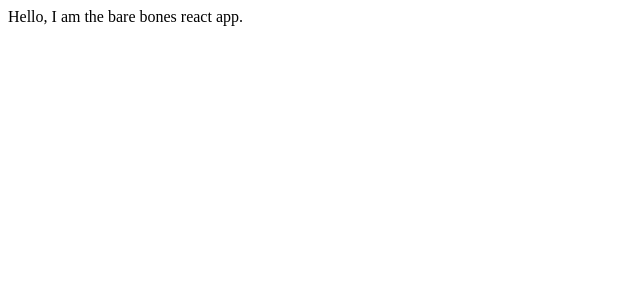
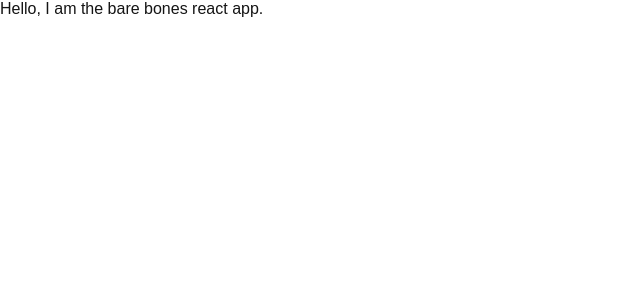
Before and after one commit to sandesnp/Gyalariee, a React (Create React App) app: page / in a window 1280 px wide. Shown: the top 300 px of the page, without its empty margins (0-640 px from the left). Built offline with nearby package versions, Linux system fonts and the light colour scheme.

Commit message:
add global & index css files

```diff
--- a/public/index.html
+++ b/public/index.html
@@ -3,6 +3,12 @@
   <head>
     <meta charset="UTF-8" />
     <meta name="viewport" content="width=device-width, initial-scale=1.0" />
+    <!-- <link rel="preconnect" href="https://fonts.googleapis.com" />
+    <link rel="preconnect" href="https://fonts.gstatic.com" crossorigin />
+    <link
+      href="https://fonts.googleapis.com/css2?family=Montserrat:ital,wght@0,100..900;1,100..900&family=Playfair+Display:ital,wght@0,400..900;1,400..900&family=Roboto+Mono:ital,wght@0,100..700;1,100..700&display=swap"
+      rel="stylesheet"
+    /> -->
     <title>Document</title>
   </head>
   <body>
--- /dev/null
+++ b/src/css/global.css
@@ -0,0 +1,35 @@
+:root {
+  --color-black: #000;
+  --color-white: #fff;
+  --color-dark: #151515;
+  --color-light: #f9f3f3;
+  --color-primary: #ca8a8b;
+  --color-primary-light: #f5cebe;
+  --color-primary-lighter: #f4ece9;
+  --color-red: #fb3640;
+  --color-blue: #2978b5;
+  --font-serif-roboto: 'Roboto Mono', monospace;
+  --font-sans-serif-montserrat: 'Montserrat Alternates', sans-serif;
+  --color-gray-dark: #687980;
+}
+
+*,
+*::before,
+*::after {
+  margin: 0;
+  padding: 0;
+  -webkit-box-sizing: inherit;
+  box-sizing: inherit;
+}
+
+html {
+  font-size: 62.5%;
+  /* So 1 rem = 10px */
+}
+body {
+  box-sizing: border-box;
+  font-weight: 400;
+  color: var(--color-dark);
+  font-family: var(--font-sans-serif-montserrat);
+  font-size: 1.6rem;
+}
--- /dev/null
+++ b/src/css/index.css
@@ -0,0 +1 @@
+@import url('./global.css');
--- a/src/index.js
+++ b/src/index.js
@@ -1,7 +1,7 @@
 import React, { StrictMode } from 'react';
 import ReactDom from 'react-dom/client';
 import App from './App';
-
+import './css/index.css';
 const root = ReactDom.createRoot(document.getElementById('root'));
 root.render(
   <StrictMode>
```
